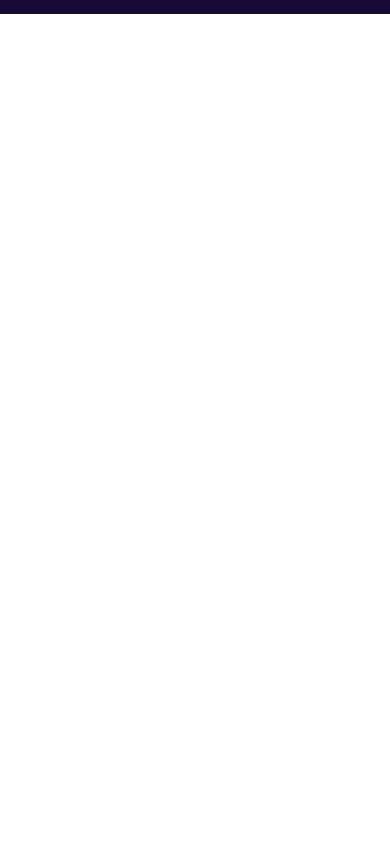
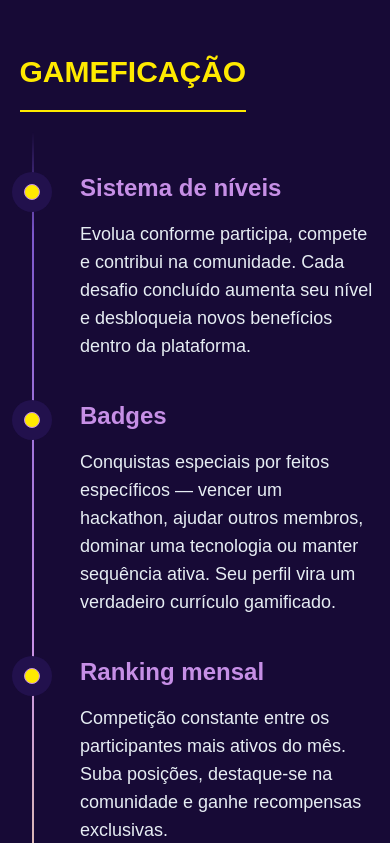
Before and after one commit to PietroDub/Damp-Code-Front, a React (Vite) app: page / in a window 390 px wide. Shown: the part 2721-3564 px from the top of the page. Before the commit the page ends 2735 px from the top, so only its background shows below. Built offline with nearby package versions, Linux system fonts and the light colour scheme.

Commit message:
adição de animações

```diff
--- /dev/null
+++ b/src/Componentes/Home/Game.jsx
@@ -0,0 +1,17 @@
+import React from 'react'
+import { Timeline } from './TimeLine'
+import { timelineData } from '@/data/timelineData'
+import Titulo from '../Titulo'
+
+const Game = () => {
+  return (
+    <div className='w-full flex flex-col items-center justify-center pt-5'>
+        <div className='w-9/10 flex text-3xl font-bold pb-5 items-start text-start'>
+            <h1 className='py-5 text-amarelo border-b-2 border-amarelo text-3xl font-bold'>GAMEFICAÇÃO</h1>
+        </div>
+        <Timeline data={timelineData}/>
+    </div>
+  )
+}
+
+export default Game
--- a/src/Componentes/Home/TimeLine.jsx
+++ b/src/Componentes/Home/TimeLine.jsx
@@ -1,6 +1,7 @@
 "use client";;
 import { useScroll, useTransform, motion } from "motion/react";
 import React, { useEffect, useRef, useState } from "react";
+
 
 export const Timeline = ({
   data
@@ -26,54 +27,66 @@ export const Timeline = ({
 
   return (
     <div
-      className="w-full bg-white dark:bg-neutral-950 font-sans md:px-10"
+  className="w-full bg-[var(--color-fundo)] font-sans md:px-10"
   ref={containerRef}>
-      <div className="max-w-7xl mx-auto py-20 px-4 md:px-8 lg:px-10">
-        <h2 className="text-lg md:text-4xl mb-4 text-black dark:text-white max-w-4xl">
-          Changelog from my journey
-        </h2>
-        <p
-          className="text-neutral-700 dark:text-neutral-300 text-sm md:text-base max-w-sm">
-          I&apos;ve been working on Aceternity for the past 2 years. Here&apos;s
-          a timeline of my journey.
-        </p>
-      </div>
   <div ref={ref} className="relative max-w-7xl mx-auto pb-20">
     {data.map((item, index) => (
       <div key={index} className="flex justify-start pt-10 md:pt-40 md:gap-10">
-            <div
-              className="sticky flex flex-col md:flex-row z-40 items-center top-40 self-start max-w-xs lg:max-w-sm md:w-full">
-              <div
-                className="h-10 absolute left-3 md:left-3 w-10 rounded-full bg-white dark:bg-black flex items-center justify-center">
-                <div
-                  className="h-4 w-4 rounded-full bg-neutral-200 dark:bg-neutral-800 border border-neutral-300 dark:border-neutral-700 p-2" />
+
+        {/* LADO ESQUERDO */}
+        <div className="sticky flex flex-col md:flex-row z-40 items-center top-40 self-start max-w-xs lg:max-w-sm md:w-full">
+
+          {/* CÍRCULO */}
+          <div className="h-10 absolute left-3 md:left-3 w-10 rounded-full bg-[var(--color-fundo-claro)] flex items-center justify-center">
+            <div className="h-4 w-4 rounded-full bg-[var(--color-amarelo)] border border-[var(--color-rosa-claro)]" />
           </div>
-              <h3
-                className="hidden md:block text-xl md:pl-20 md:text-5xl font-bold text-neutral-500 dark:text-neutral-500 ">
+
+          {/* TÍTULO DESKTOP */}
+          <h3 className="hidden md:block text-xl md:pl-20 md:text-5xl font-bold text-[var(--color-rosa-claro)]">
             {item.title}
           </h3>
         </div>
 
+        {/* CONTEÚDO */}
         <div className="relative pl-20 pr-4 md:pl-4 w-full">
-              <h3
-                className="md:hidden block text-2xl mb-4 text-left font-bold text-neutral-500 dark:text-neutral-500">
+
+          {/* TÍTULO MOBILE */}
+          <h3 className="md:hidden block text-2xl mb-4 text-left font-bold text-[var(--color-rosa-claro)]">
             {item.title}
           </h3>
-              {item.content}{" "}
+
+          {/* TEXTO */}
+          <div className="text-[var(--color-texto)] text-lg">
+            {item.content}
+          </div>
         </div>
       </div>
     ))}
+
+    {/* LINHA VERTICAL */}
     <div
       style={{
         height: height + "px",
       }}
-          className="absolute md:left-8 left-8 top-0 overflow-hidden w-[2px] bg-[linear-gradient(to_bottom,var(--tw-gradient-stops))] from-transparent from-[0%] via-neutral-200 dark:via-neutral-700 to-transparent to-[99%]  [mask-image:linear-gradient(to_bottom,transparent_0%,black_10%,black_90%,transparent_100%)] ">
+      className="absolute md:left-8 left-8 top-0 overflow-hidden w-[2px]
+      bg-gradient-to-b
+      from-transparent
+      via-[var(--color-border)]
+      to-transparent
+      [mask-image:linear-gradient(to_bottom,transparent_0%,black_10%,black_90%,transparent_100%)]">
+
+      {/* LINHA ANIMADA */}
       <motion.div
         style={{
           height: heightTransform,
           opacity: opacityTransform,
         }}
-            className="absolute inset-x-0 top-0  w-[2px] bg-gradient-to-t from-purple-500 via-blue-500 to-transparent from-[0%] via-[10%] rounded-full" />
+        className="absolute inset-x-0 top-0 w-[2px] rounded-full
+        bg-gradient-to-t
+        from-[var(--color-amarelo)]
+        via-[var(--color-rosa-claro)]
+        to-[var(--color-primaria)]"
+      />
     </div>
   </div>
 </div>
--- a/src/Pages/Home.jsx
+++ b/src/Pages/Home.jsx
@@ -5,6 +5,7 @@ import Banner from '../Componentes/Home/banner'
 import Cards from '../Componentes/Home/Cards'
 import Ranking_Home from '../Componentes/Home/Ranking_Home'
 import Banner_empresa from '../Componentes/Home/banner_empresa'
+import Game from '@/Componentes/Home/Game'
 
 const Home = () => {
   return (
@@ -14,6 +15,7 @@ const Home = () => {
       <Cards />
       <Ranking_Home />
       <Banner_empresa />
+      <Game />
     </div>
   )
 }
--- /dev/null
+++ b/src/components/ui/timeline.jsx
@@ -0,0 +1,87 @@
+"use client";;
+import { useScroll, useTransform, motion } from "framer-motion";
+import React, { useEffect, useRef, useState } from "react";
+
+export const Timeline = ({
+  data
+}) => {
+  const ref = useRef(null);
+  const containerRef = useRef(null);
+  const [height, setHeight] = useState(0);
+
+useEffect(() => {
+  const updateHeight = () => {
+    if (ref.current) {
+      setHeight(ref.current.scrollHeight);
+    }
+  };
+
+  updateHeight();
+  window.addEventListener("resize", updateHeight);
+
+  return () => window.removeEventListener("resize", updateHeight);
+}, []);
+
+  const { scrollYProgress } = useScroll({
+    target: containerRef,
+    offset: ["start 10%", "end 50%"],
+  });
+
+  const heightTransform = useTransform(scrollYProgress, [0, 1], [0, height]);
+  const opacityTransform = useTransform(scrollYProgress, [0, 0.1], [0, 1]);
+
+  return (
+    <div
+      className="w-full bg-white dark:bg-neutral-950 font-sans md:px-10"
+      ref={containerRef}>
+      <div className="max-w-7xl mx-auto py-20 px-4 md:px-8 lg:px-10">
+        <h2 className="text-lg md:text-4xl mb-4 text-black dark:text-white max-w-4xl">
+          Changelog from my journey
+        </h2>
+        <p
+          className="text-neutral-700 dark:text-neutral-300 text-sm md:text-base max-w-sm">
+          I&apos;ve been working on Aceternity for the past 2 years. Here&apos;s
+          a timeline of my journey.
+        </p>
+      </div>
+      <div ref={ref} className="relative max-w-7xl mx-auto pb-20">
+        {data.map((item, index) => (
+          <div key={index} className="flex justify-start pt-10 md:pt-40 md:gap-10">
+            <div
+              className="sticky flex flex-col md:flex-row z-40 items-center top-40 self-start max-w-xs lg:max-w-sm md:w-full">
+              <div
+                className="h-10 absolute left-3 md:left-3 w-10 rounded-full bg-white dark:bg-black flex items-center justify-center">
+                <div
+                  className="h-4 w-4 rounded-full bg-neutral-200 dark:bg-neutral-800 border border-neutral-300 dark:border-neutral-700 p-2" />
+              </div>
+              <h3
+                className="hidden md:block text-xl md:pl-20 md:text-5xl font-bold text-neutral-500 dark:text-neutral-500 ">
+                {item.title}
+              </h3>
+            </div>
+
+            <div className="relative pl-20 pr-4 md:pl-4 w-full">
+              <h3
+                className="md:hidden block text-2xl mb-4 text-left font-bold text-neutral-500 dark:text-neutral-500">
+                {item.title}
+              </h3>
+              {item.content}{" "}
+            </div>
+          </div>
+        ))}
+        <div
+          style={{
+            height: height + "px",
+          }}
+          className="absolute md:left-8 left-8 top-0 overflow-hidden w-[2px] bg-[linear-gradient(to_bottom,var(--tw-gradient-stops))] from-transparent from-[0%] via-neutral-200 dark:via-neutral-700 to-transparent to-[99%]  [mask-image:linear-gradient(to_bottom,transparent_0%,black_10%,black_90%,transparent_100%)] ">
+          <motion.div
+            style={{
+              height: heightTransform,
+              opacity: opacityTransform,
+            }}
+            className="absolute inset-x-0 top-0  w-[2px] bg-gradient-to-t from-purple-500 via-blue-500 to-transparent from-[0%] via-[10%] rounded-full" />
+        </div>
+      </div>
+    </div>
+  );
+};
--- /dev/null
+++ b/src/data/timelineData.js
@@ -0,0 +1,18 @@
+export const timelineData = [
+  {
+    title: "Sistema de níveis",
+    content: "Evolua conforme participa, compete e contribui na comunidade. Cada desafio concluído aumenta seu nível e desbloqueia novos benefícios dentro da plataforma.",
+  },
+  {
+    title: "Badges",
+    content: "Conquistas especiais por feitos específicos — vencer um hackathon, ajudar outros membros, dominar uma tecnologia ou manter sequência ativa. Seu perfil vira um verdadeiro currículo gamificado.",
+  },
+  {
+    title: "Ranking mensal",
+    content: "Competição constante entre os participantes mais ativos do mês. Suba posições, destaque-se na comunidade e ganhe recompensas exclusivas.",
+  },
+  {
+    title: "XP dinâmico",
+    content: "Ganhe pontos por participar, contribuir, entregar projetos e interagir. O XP define seu progresso, seu nível e sua autoridade dentro do ecossistema.",
+  },
+]
```
Also changed, not shown: components.json, 1 other file (tests, documents, lock files or other folders). Lines whose indentation alone changed are shown as unchanged.
